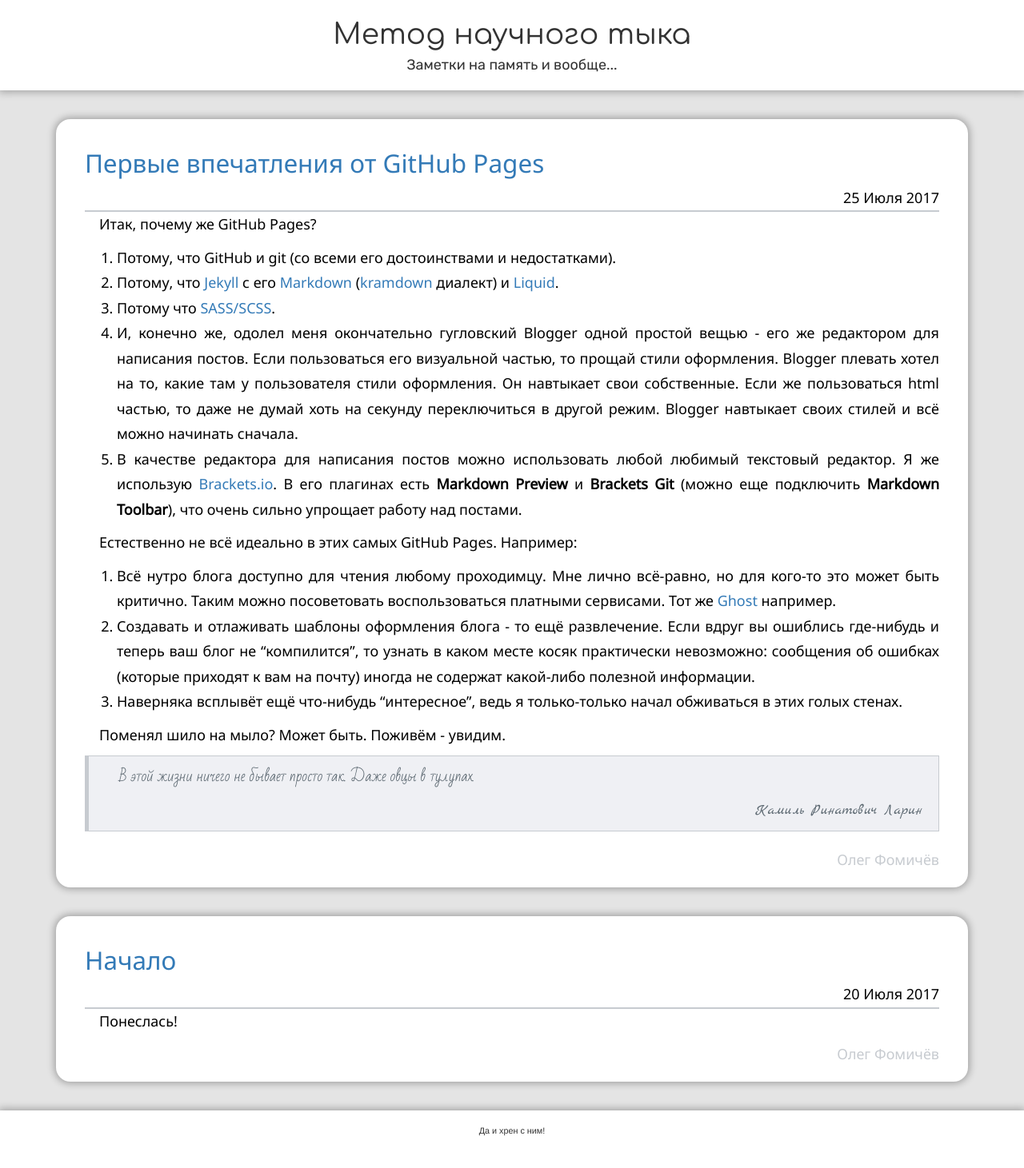
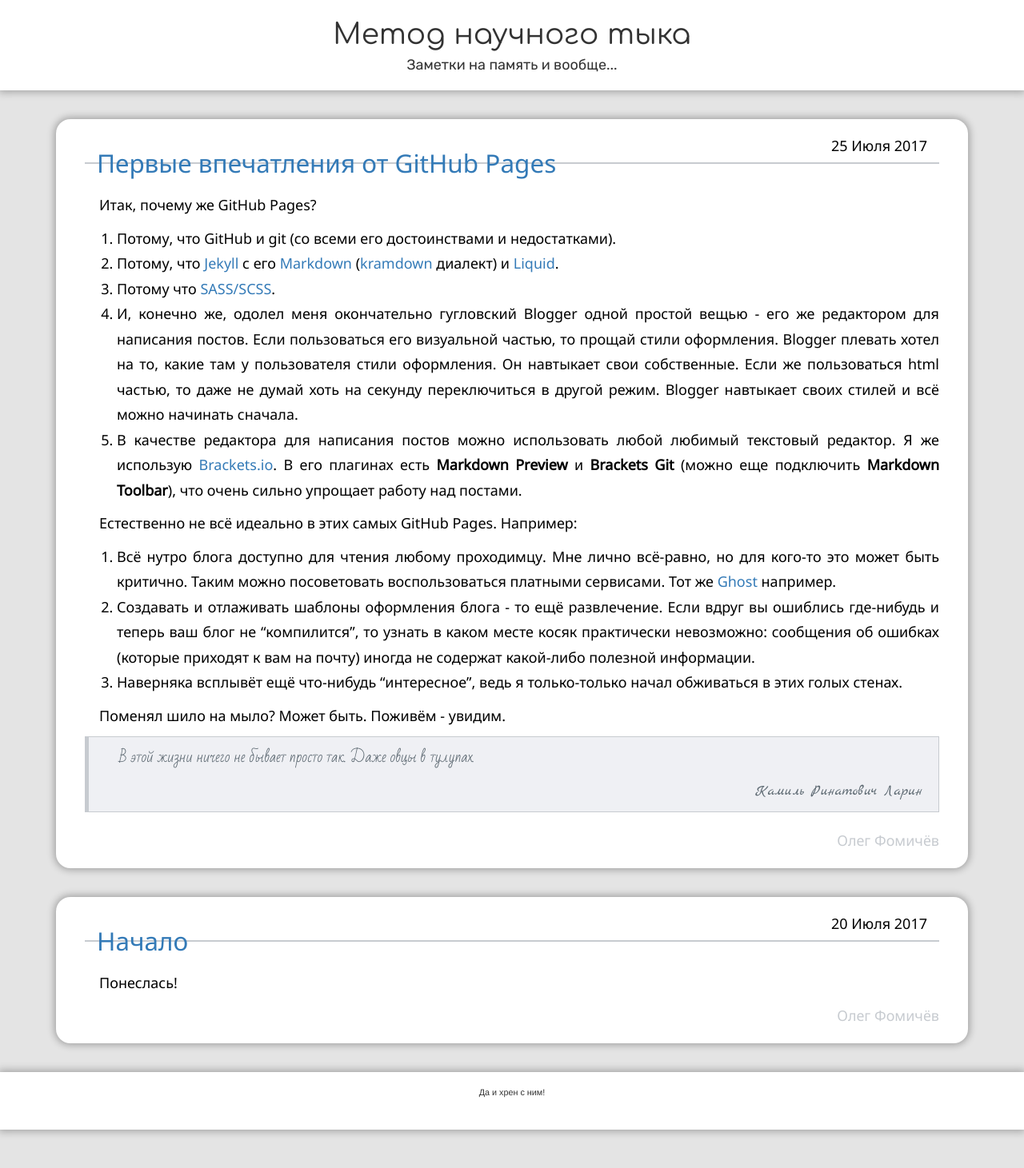
Before and after one commit to fomich0ff/fomich0ff.github.io, a Jekyll site: the page built from index.html, in a window 1280 px wide. Shown: the whole page at 80% size. Built offline with Jekyll 4.4.1, drawn with Linux system fonts in a browser that asks for light colours; nearby versions of some CDN libraries.

Commit message:
styles updated
post header updated

```diff
--- a/_sass/base.scss
+++ b/_sass/base.scss
@@ -100,4 +100,5 @@ body {
 
 .divider {
     border-bottom: 2px solid $post-divider-color;
+    margin: 2em 0em;
 }
--- a/index.html
+++ b/index.html
@@ -5,10 +5,10 @@ layout: default
 <div id="posts">
     {% for post in site.posts %} {% if post.draft != null %}
     <div class="post">
-        <div class="post-title">
+        <div class="post-title col-sm-8">
             <h2><a href="{{ post.url }}">{{ post.title }}</a></h2>
         </div>
-        <div class="post-date"><span>{% include post-date.html %}</span></div>
+        <div class="post-date col-sm-4"><span>{% include post-date.html %}</span></div>
         <div class="divider"></div>
         <div class="post-body">
             {{ post.excerpt }}
```
